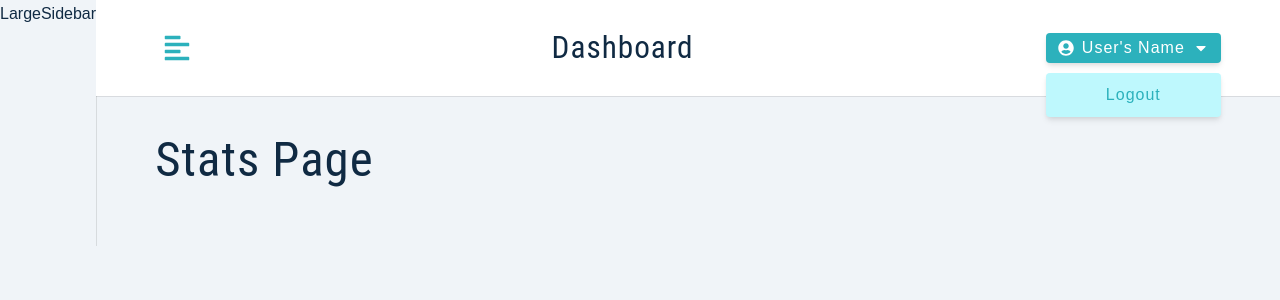
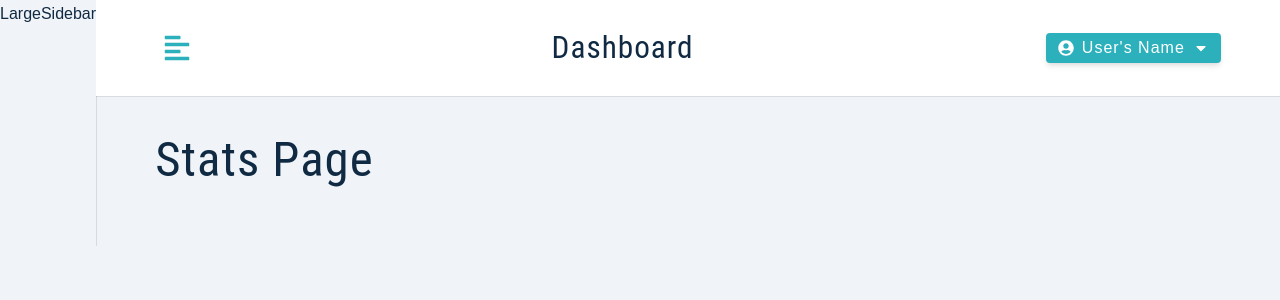
Before and after one commit to DragonSenses/job-tracker, a React (Create React App) app in the folder client/: page / in a window 1280 px wide. Shown: the top 300 px of the page. Built offline with nearby package versions, Linux system fonts and the light colour scheme; sample sign-in values are in the browser's storage.

Commit message:
Create state variable logout dropdown

```diff
--- a/client/src/components/Navbar.js
+++ b/client/src/components/Navbar.js
@@ -3,10 +3,11 @@ import Wrapper from '../assets/wrappers/Navbar.js';
 import { FaAlignLeft, FaUserCircle, FaCaretDown } from 'react-icons/fa';
 import { useAppContext } from '../context/appContext.js';
 import Logo from './Logo';
+import { useState } from 'react';
 
 export default function Navbar() {
   const { toggleSidebar } = useAppContext();
-
+  const [showLogout, setShowLogout] = useState(false);
   return (
     <Wrapper>
       <div className="nav-center">
@@ -20,12 +21,16 @@ export default function Navbar() {
           <h3 className="logo-text">Dashboard</h3>
         </div>
         <div className="btn-container">
-          <button type="button" className="btn" onClick={() => console.log('toggle dropdown')}>
+          <button
+            type="button"
+            className="btn"
+            onClick={() => setShowLogout(!showLogout)}
+          >
             <FaUserCircle />
             User's Name
             <FaCaretDown />
           </button>
-          <div className="dropdown show-dropdown">
+          <div className={showLogout ? "dropdown show-dropdown" : "dropdown"}>
             <button
               type="button"
               className="dropdown-btn"
```
Also changed, not shown: 1 other file (tests, documents, lock files or other folders).
